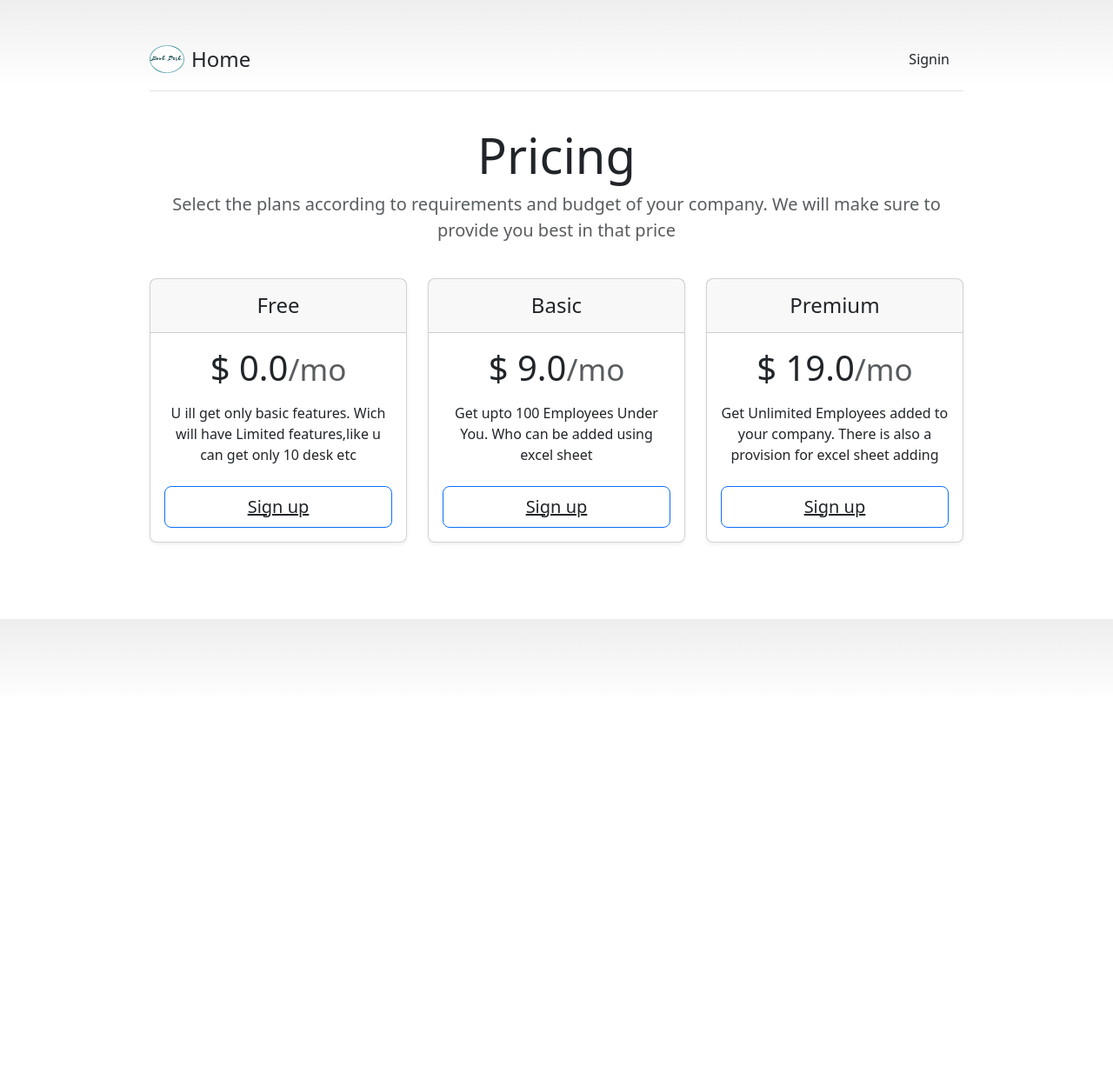
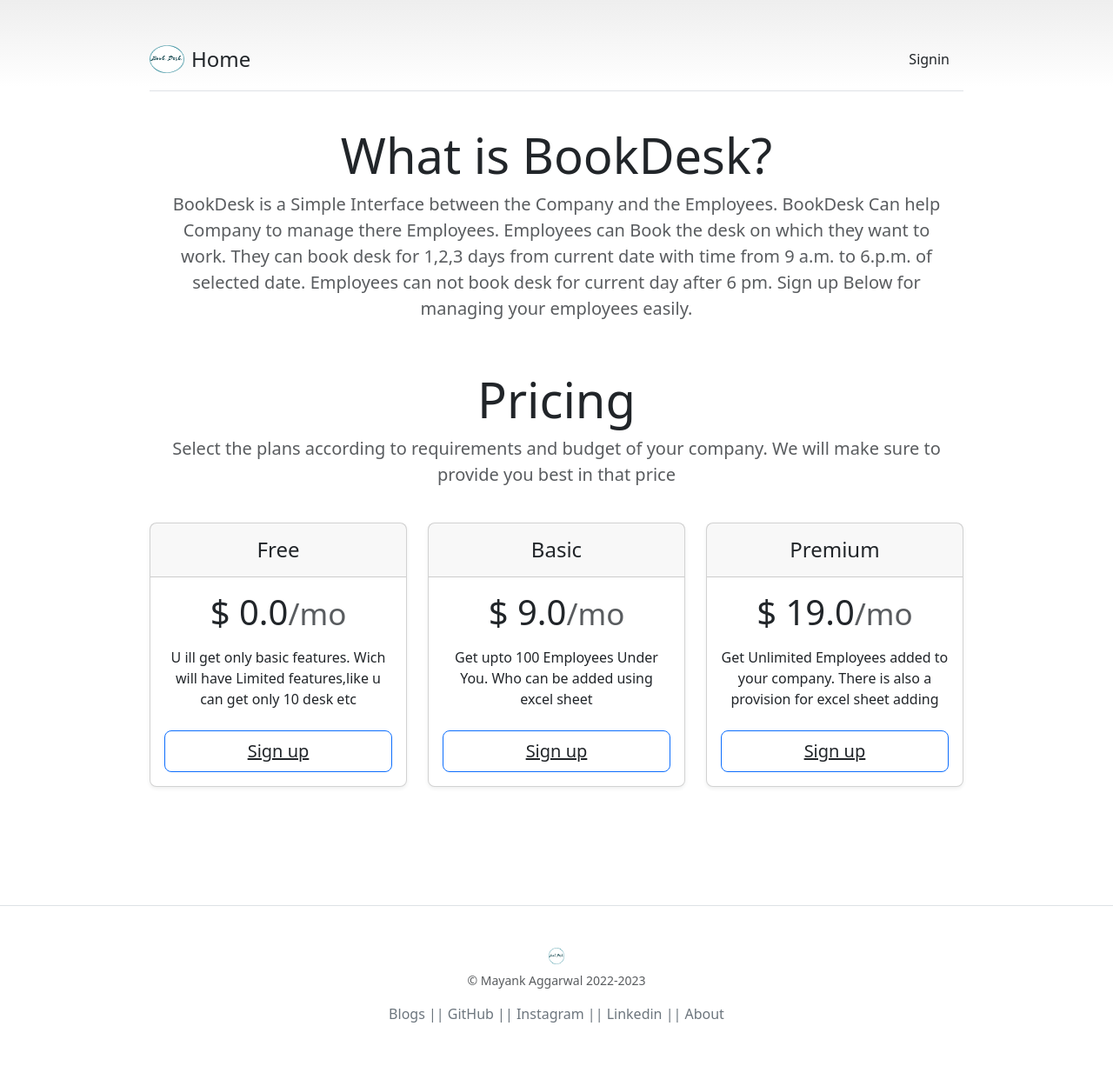
Before and after one commit to mayank-0407/book-anywhere, a Django app: page / in a window 1280 px wide. Shown: the whole page at 87% size. Before the commit the page ends 741 px from the top, so only its background shows below. Run offline with Django 4.2, Linux system fonts and the light colour scheme; data comes from the database, SQL or seed files in the repository; some libraries are stand-ins or nearby versions.

Commit message:
Footer updated

```diff
--- a/home/templates/home/home.html
+++ b/home/templates/home/home.html
@@ -44,6 +44,14 @@
     {% endfor %}
 
     <div class="pricing-header p-3 pb-md-4 mx-auto text-center">
+      <h1 class="display-4 fw-normal">What is BookDesk?</h1>
+      <p class="fs-5 text-muted">BookDesk is a Simple Interface between the Company and the Employees.
+        BookDesk Can help Company to manage there Employees. Employees can Book the desk on which they want to work.
+        They can book desk for 1,2,3 days from current date with time from 9 a.m. to 6.p.m. of selected date. Employees can not book desk for current day after 6 pm. Sign up Below for
+        managing your employees easily.
+      </p>
+    </div>
+    <div class="pricing-header p-3 pb-md-4 mx-auto text-center">
       <h1 class="display-4 fw-normal">Pricing</h1>
       <p class="fs-5 text-muted">Select the plans according to requirements and budget of your company. We will make sure to provide you best in that price</p>
     </div>
@@ -69,6 +77,20 @@
       {% endfor %}
       </div>
     </div>
+  </main>
+  <footer class="pt-4 my-md-5 pt-md-5 border-top">
+    <div class="row align-items-center text-center">
+      <div class="col-12 col-md">
+        <img class="mb-2" src="{% static 'images/main_logo.png' %}" alt="" width="18" height="19">
+        <small class="d-block mb-3 text-muted">&copy; Mayank Aggarwal 2022-2023</small>
+        <a class="link-secondary text-decoration-none" target="_blank" href="https://blog.mayankaggarwal.live/">Blogs ||</a>
+        <a class="link-secondary text-decoration-none" target="_blank" href="https://github.com/mayank-0407">GitHub ||</a>
+        <a class="link-secondary text-decoration-none" target="_blank" href="https://www.instagram.com/mayank._.2036/">Instagram ||</a>
+        <a class="link-secondary text-decoration-none" target="_blank" href="https://www.linkedin.com/in/maggarwal04/">Linkedin ||</a>
+        <a class="link-secondary text-decoration-none" target="_blank" href="https://mayankaggarwal.live/">About</a>
+      </div>
+    </div>
+  </footer>
     <script src="https://cdn.jsdelivr.net/npm/bootstrap@5.3.0-alpha1/dist/js/bootstrap.bundle.min.js" integrity="sha384-w76AqPfDkMBDXo30jS1Sgez6pr3x5MlQ1ZAGC+nuZB+EYdgRZgiwxhTBTkF7CXvN" crossorigin="anonymous"></script>
   </body>
 </html>
```
